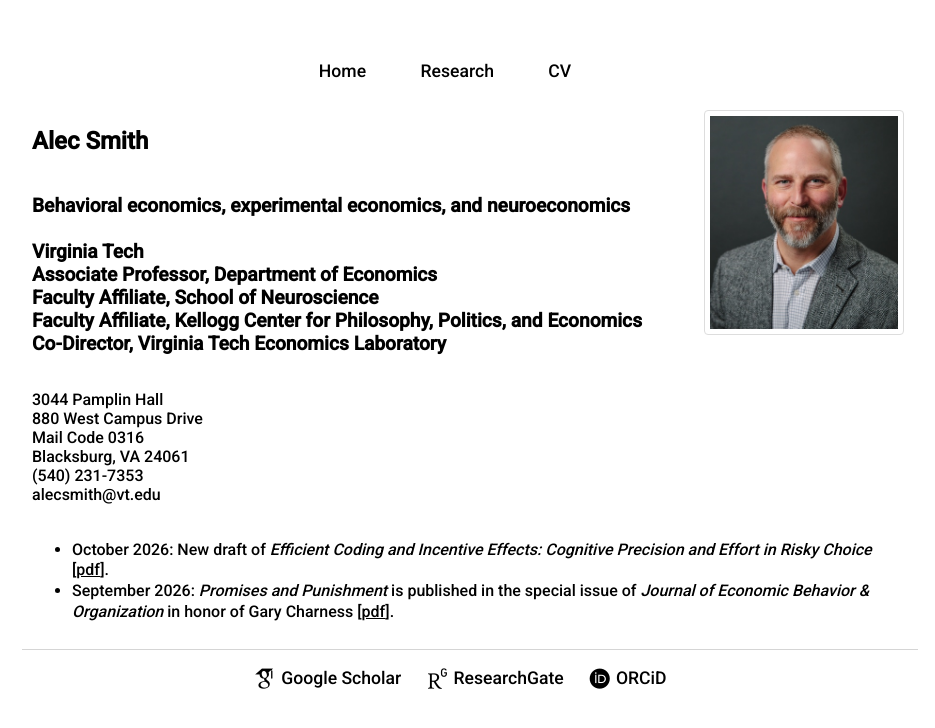
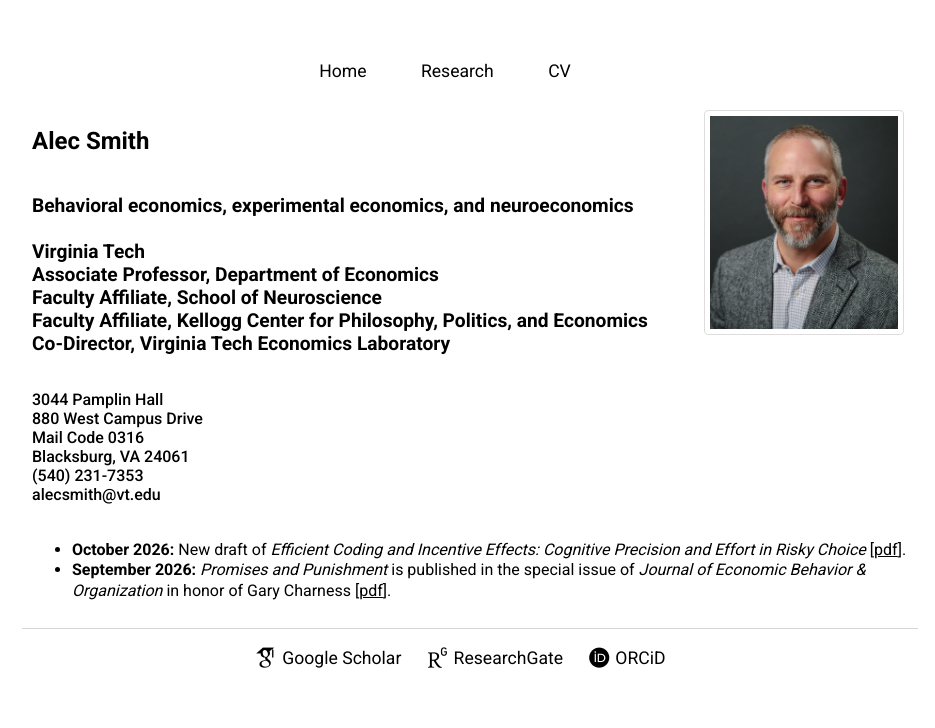
Before and after one commit to alecsmith/alecsmith.github.io, a Jekyll site: the page index.html, which Jekyll copies as it is, in a window 1280 px wide. Shown: the top 728 px of the page, without its empty margins (170-1105 px from the left). Built offline with Jekyll 4.4.1, drawn with Linux system fonts in a browser that asks for light colours; some web fonts are replaced.

Commit message:
Fix in-progress PDF button; regular weight news items with bold dates

```diff
--- a/css/main.css
+++ b/css/main.css
@@ -1,6 +1,7 @@
 body {
     margin: 60px auto;
     width: 70%;
+    font-weight: 500; /* site was built with Roboto 500 only; keep that as the default */
 }
 nav ul {
     font-family: 'Roboto', sans-serif;
@@ -79,3 +80,9 @@
     font-size: 1em;
     line-height: 1.3em;
 }
+.news ul li {
+    font-weight: 400;
+}
+.news b {
+    font-weight: 700;
+}
--- a/index.html
+++ b/index.html
@@ -9,7 +9,7 @@
 			<!-- link to Google fonts api -->
 			<link rel="preconnect" href="https://fonts.googleapis.com">
 			<link rel="preconnect" href="https://fonts.gstatic.com" crossorigin>
-			<link href="https://fonts.googleapis.com/css2?family=Roboto:wght@500&display=swap" rel="stylesheet">
+			<link href="https://fonts.googleapis.com/css2?family=Roboto:wght@400;500;700&display=swap" rel="stylesheet">
 			<style>
 				 * {
 				  box-sizing: border-box;
@@ -94,10 +94,10 @@
 						<img src="/assets/acs_headshot_2018.jpg" alt="Alec Smith" style="width:200px;height:225px;" title="">
 					</div>
 				</div>
-				<div style="padding: 10px;">
+				<div class="news" style="padding: 10px;">
 				  <ul>
-				    <li>October 2026: New draft of <i>Efficient Coding and Incentive Effects: Cognitive Precision and Effort in Risky Choice</i> [<a href="/publications/inprogress/alsharawy2026efficient.pdf" style="text-decoration: underline;">pdf</a>].</li>
-				    <li>September 2026: <i>Promises and Punishment</i> is published in the special issue of <i>Journal of Economic Behavior &amp; Organization</i> in honor of Gary Charness [<a href="/publications/dufwenberg2026promises.pdf" style="text-decoration: underline;">pdf</a>].</li>
+				    <li><b>October 2026:</b> New draft of <i>Efficient Coding and Incentive Effects: Cognitive Precision and Effort in Risky Choice</i> [<a href="/publications/inprogress/alsharawy2026efficient.pdf" style="text-decoration: underline;">pdf</a>].</li>
+				    <li><b>September 2026:</b> <i>Promises and Punishment</i> is published in the special issue of <i>Journal of Economic Behavior &amp; Organization</i> in honor of Gary Charness [<a href="/publications/dufwenberg2026promises.pdf" style="text-decoration: underline;">pdf</a>].</li>
 				  </ul>
 				</div>
 				</body>
```
Also changed, not shown: README.md.
